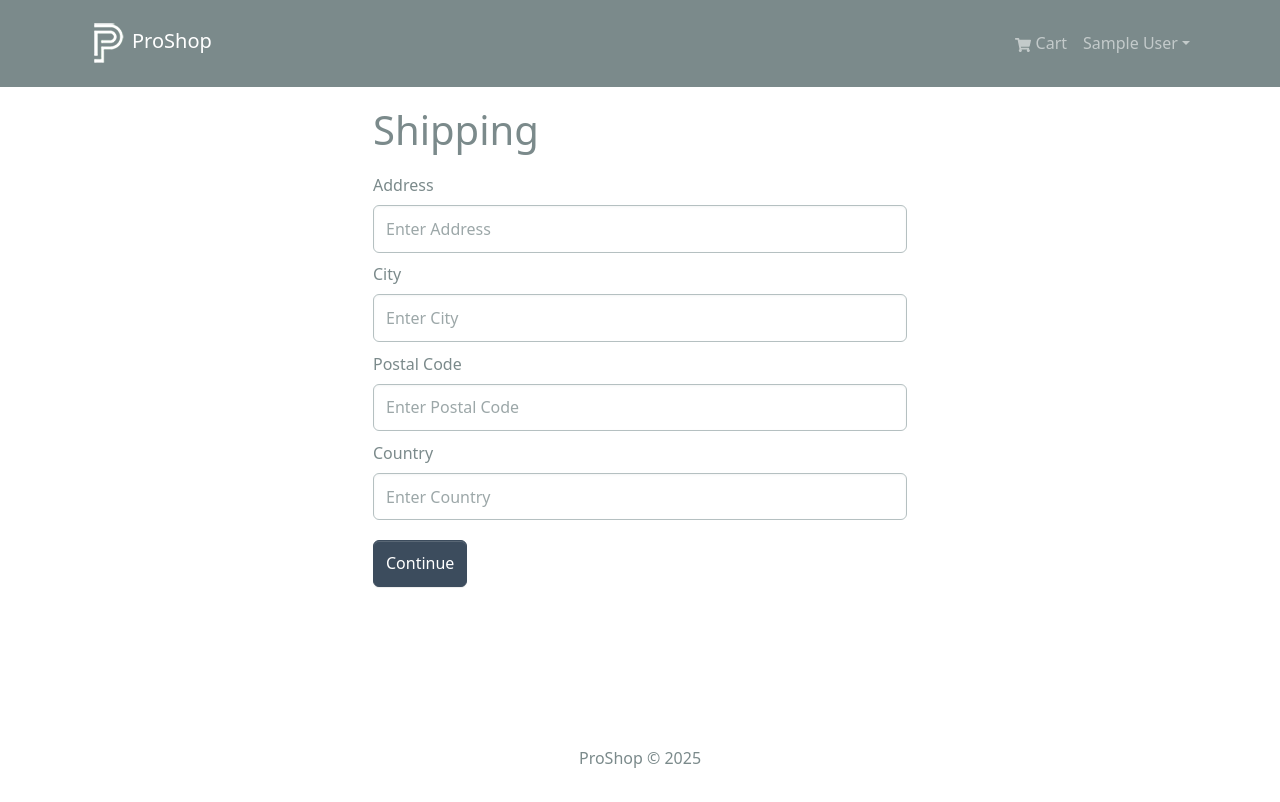
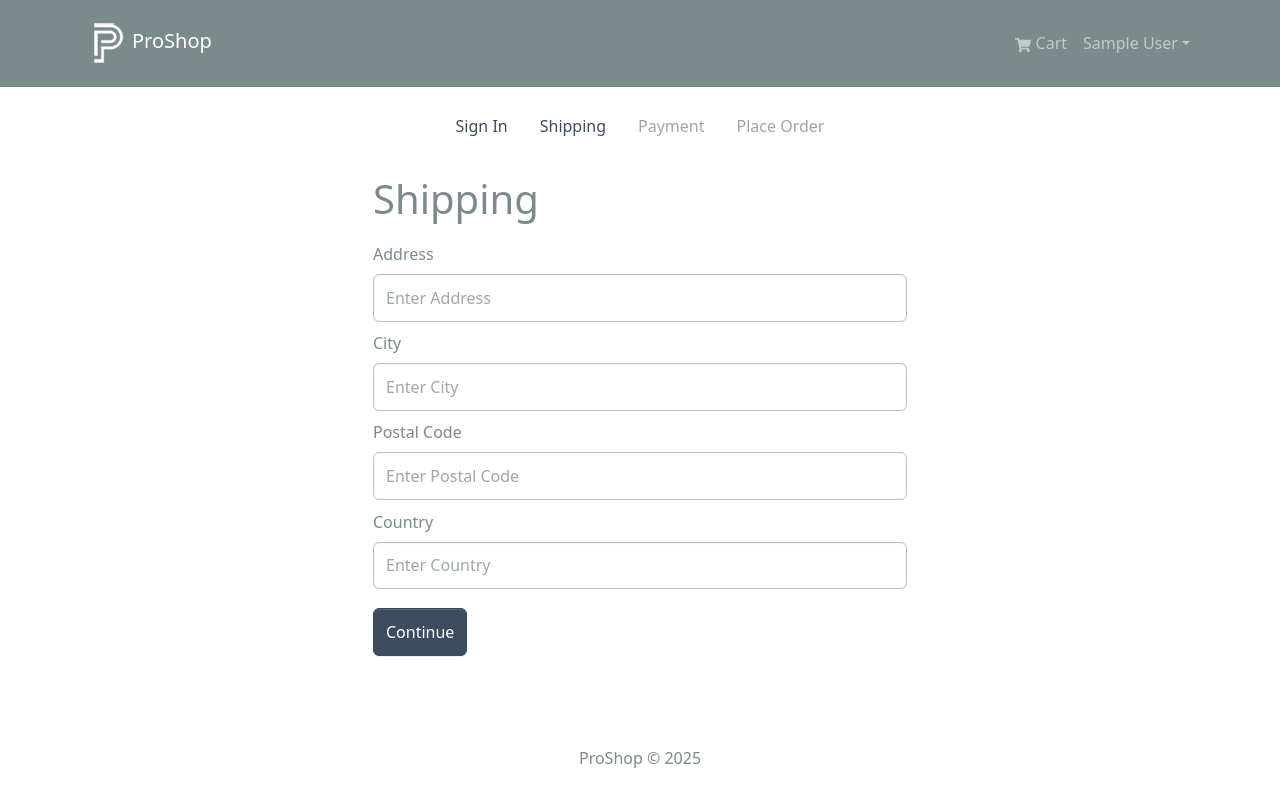
Before and after one commit to EddieO23/proshop-MERN, a React (Vite) app in the folder frontend/: page /shipping in a window 1280 px wide. Shown: the top 802 px of the page. Built offline with nearby package versions, Linux system fonts and the light colour scheme; sample sign-in values are in the browser's storage.

Commit message:
Checkout Steps
Added checkout steps component to indicate where in the payment process we are in. they are displayed as nav links using react router and react bootstrap along as react router bootstrap for the linkcontainer

```diff
--- a/frontend/src/Pages/ShippingPage.jsx
+++ b/frontend/src/Pages/ShippingPage.jsx
@@ -5,6 +5,7 @@
 import {useNavigate, } from 'react-router-dom'
 
 
+import CheckoutSteps from '../components/CheckoutSteps';
 import {saveShippingAddress} from '../slices/cartSlice'
 import FormContainer from '../components/FormContainer';
 
@@ -30,6 +31,8 @@
 
   return (
     <FormContainer>
+      <CheckoutSteps step1 step2/>
+
       <h1>Shipping</h1>
 
       <Form onSubmit={submitHandler}>
--- /dev/null
+++ b/frontend/src/components/CheckoutSteps.jsx
@@ -0,0 +1,47 @@
+import { Nav } from 'react-bootstrap';
+import { LinkContainer } from 'react-router-bootstrap';
+
+const CheckoutSteps = ({ step1, step2, step3, step4 }) => {
+  return (
+    <Nav className='justify-content-center mb-4'>
+      <Nav.Item>
+        {step1 ? (
+          <LinkContainer to={'/login'}>
+            <Nav.Link>Sign In</Nav.Link>
+          </LinkContainer>
+        ) : (
+          <Nav.Link disabled>Sign In</Nav.Link>
+        )}
+      </Nav.Item>
+      <Nav.Item>
+        {step2 ? (
+          <LinkContainer to={'/shipping'}>
+            <Nav.Link>Shipping</Nav.Link>
+          </LinkContainer>
+        ) : (
+          <Nav.Link disabled>Shipping</Nav.Link>
+        )}
+      </Nav.Item>
+      <Nav.Item>
+        {step3 ? (
+          <LinkContainer to={'/payment'}>
+            <Nav.Link>Payment</Nav.Link>
+          </LinkContainer>
+        ) : (
+          <Nav.Link disabled>Payment</Nav.Link>
+        )}
+      </Nav.Item>
+      <Nav.Item>
+        {step4 ? (
+          <LinkContainer to={'/placeorder'}>
+            <Nav.Link>Place Order</Nav.Link>
+          </LinkContainer>
+        ) : (
+        <Nav.Link disabled>Place Order</Nav.Link>
+        )}
+      </Nav.Item>
+    </Nav>
+  );
+};
+
+export default CheckoutSteps;
```
